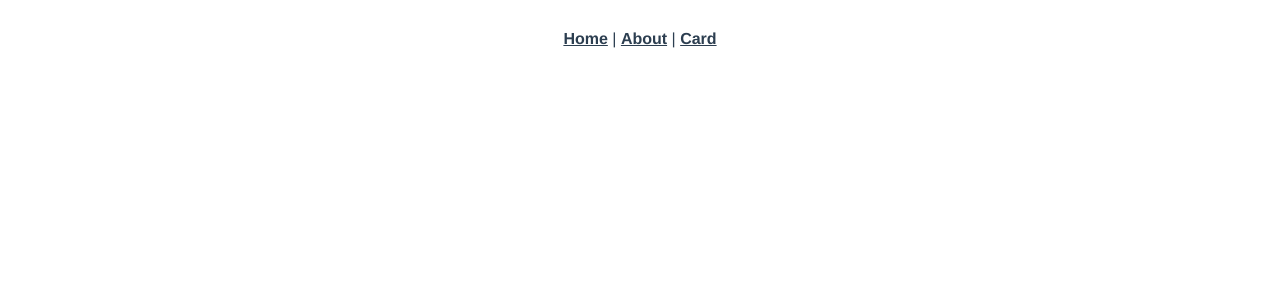
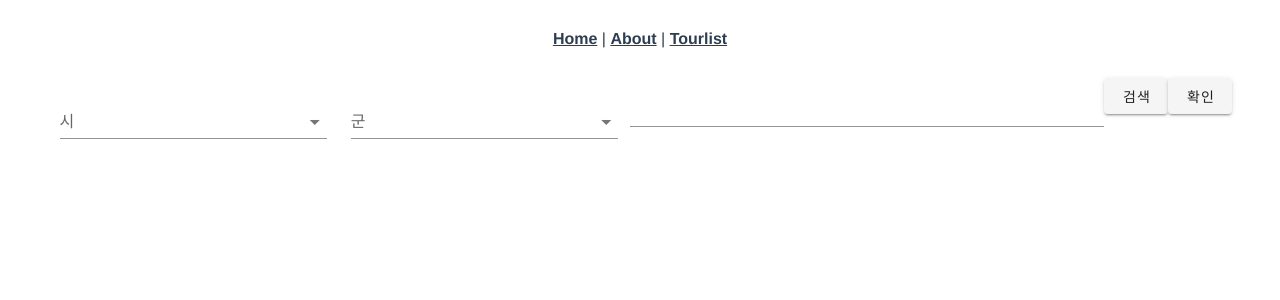
Before and after one commit to BaekSeungYeop1/TourAPI, a Vue app in the folder src/frontend/: page /searchbar in a window 1280 px wide. Shown: the top 300 px of the page. Built offline with nearby package versions, Linux system fonts and the light colour scheme; no server answers.

Commit message:
Searchbar.vue - 검색창 추가 Tourlist.vue - 관광지 리스트 수정

```diff
--- a/src/frontend/src/App.vue
+++ b/src/frontend/src/App.vue
@@ -3,7 +3,7 @@
     <div id="nav">
       <router-link to="/">Home</router-link> |
       <router-link to="/about">About</router-link> |
-      <router-link to="/card">Card</router-link>
+      <router-link to="/tourlist">Tourlist</router-link>
     </div>
     <router-view/>
   </div>
--- a/src/frontend/src/router/index.js
+++ b/src/frontend/src/router/index.js
@@ -3,6 +3,7 @@ import VueRouter from 'vue-router'
 import Home from '../views/Home.vue'
 
 Vue.use(VueRouter)
+
 
 const routes = [
   {
@@ -16,9 +17,19 @@ const routes = [
     component: () => import('../views/About.vue')
   },
   {
-    path: '/card',
-    name: 'Card',
-    component: () => import('../views/Card.vue')
+    path: '/tourlist',
+    name: 'Tourlist',
+    component: () => import('../views/Tourlist.vue')
+  },
+  {
+    path: '/searchbar',
+    name: 'Searchbar',
+    component: () => import('../views/Searchbar.vue')
+  },
+  {
+    path: '/cc',
+    name: 'CC',
+    component: () => import('../views/Aboutpaging.vue')
   }
 ]
 
--- /dev/null
+++ b/src/frontend/src/views/Searchbar.vue
@@ -0,0 +1,83 @@
+<template>
+<v-app>
+  <v-container grid-list-xl>
+      <v-row>
+          <v-col>
+        <v-select
+          v-model="areaCode"
+          :items="area"
+          label="시"
+          item-text="name"
+          item-value="code"
+          return-object
+          @change="getSubAreaCode()"
+        ></v-select>
+      </v-col>
+      <v-col>
+        <v-select
+          v-model="subAreaCode"
+          :items="subarea"
+          label="군"
+          item-text="name"
+          item-value="code"
+          return-object
+        ></v-select>
+      </v-col>
+      <v-text-field>{{Searchkeyword}}</v-text-field>
+      <v-btn @click="searchEvent(areaCode.code,subAreaCode.code)">검색</v-btn>
+      <v-btn @click="searchEvent2()">확인</v-btn>
+      </v-row>
+  </v-container>
+</v-app>
+</template>
+
+<script>
+export default {
+  data: () => ({
+     areaCode: {code: "0", name: "0", rnum:"0"},
+     area:[],
+     subarea:[],
+     subAreaCode: {code: "0", name: "0", rnum:"0"},
+     Searchkeyword: ""
+  }),
+  created(){
+
+  },
+  mounted(){
+    this.getAreaCode();
+  },
+  computed: {
+  },
+
+  methods: {
+    getAreaCode(){
+      this.$axios.get("/apitest/areacode")
+          .then(response=>{
+            this.area = response.data.response.body.items.item;
+            console.log(response.data);
+          })
+          .catch(e=>{
+            console.log(e);
+          })
+    },
+    getSubAreaCode(){
+      this.$axios.get("/apitest/subareacode?areaCode=" + this.areaCode.code)
+          .then(response=>{
+            this.subarea = response.data.response.body.items.item;
+            console.log(response.data);
+          })
+          .catch(e=>{
+            console.log(e);
+          })
+    },
+    searchEvent(areaCode,subAreaCode){
+      this.$router.push({path:"./tourlist", query:{areaCode,subAreaCode}});
+    },
+    searchEvent2(){
+      console.log(this.areaCode)
+    }
+
+    }
+  }
+
+</script>
--- a/src/frontend/src/views/Card.vue
+++ b/src/frontend/src/views/Tourlist.vue
@@ -1,4 +1,5 @@
 <template>
+<v-app>
   <v-container grid-list-xl>
     <v-layout row wrap>
       <v-flex
@@ -17,7 +18,7 @@
             <div>{{ tour.title }}</div>
             <div>{{ tour.readcount }}</div>
             <div>주소: {{ tour.addr1 }}</div>
-            <div>토탈: {{ paging.totalCount }}</div>
+            <div>전화번호: {{ tour.tel }}</div>
           </v-card-text>
           <v-divider/>
           <v-card-actions>
@@ -36,26 +37,54 @@
       @input="updatePage">
       </v-pagination>
   </v-container>
+</v-app>
 </template>
 
 <script>
 export default {
   data: () => ({
     tours:[],
-    paging:[],
     pageNo: 1,
     numOfRows: 10,
-    historyList: []
+    historyList: [],
+    area:[],
+    paging:[],
+    selectedArea: undefined
   }),
   created(){
-    this.updatePage(this.pageNo)
+    this.updatePage(this.pageNo);
   },
   mounted(){
-    this.retrieveUsers(this.pageNo);
+    this.getTourList(this.pageNo);
   },
+  computed: {
+    numOfPages () {
+      return Math.ceil(this.paging.totalCount / this.numOfRows);
+    }
+  },
+
   methods: {
-    retrieveUsers(pageNo){
-      this.$axios.get("/apitest/?pageNo=" + pageNo)
+    getTourList(pageNo){
+      let areaCode = this.$route.query.areaCode
+      let subAreaCode = this.$route.query.subAreaCode
+      this.$axios.get("/apitest/?pageNo=" + pageNo + "&areaCode=" + areaCode + "&subAreaCode=" + subAreaCode)
+          .then(response=>{
+            this.tours = response.data.response.body.items.item;
+            console.log(response.data);
+          })
+          .catch(e=>{
+            console.log(e);
+          })
+    },
+    updatePage(pageIndex){
+      let areaCode = this.$route.query.areaCode
+      let subAreaCode = this.$route.query.subAreaCode
+      let start = (pageIndex - 1) * this.numOfRows;
+      let end = pageIndex * this.numOfRows;
+      this.historyList = this.tours.slice(start,end);
+      this.pageNo = pageIndex;
+
+      this.$axios.get("/apitest/?pageNo=" + pageIndex + "&areaCode=" + areaCode + "&subAreaCode=" + subAreaCode)
           .then(response=>{
             this.tours = response.data.response.body.items.item;
             this.paging = response.data.response.body;
@@ -63,32 +92,12 @@ export default {
           })
           .catch(e=>{
             console.log(e);
-          })
-    },
-    updatePage(pageIndex){
-      let start = (pageIndex - 1) * this.numOfRows;
-      let end = pageIndex * this.numOfRows;
-      this.historyList = this.tours.slice(start,end);
-      this.pageNo = pageIndex;
+          }),
 
-      this.$axios.get("/apitest/?pageNo=" + pageIndex)
-          .then(response=>{
-            this.tours = response.data.response.body.items.item;
-            this.paging = response.data.response.body;
-            console.log(response.data);
-          })
-          .catch(e=>{
-            console.log(e);
-          })
 
       console.log(this.pageNo)
-    }
-  },
-  computed: {
-    numOfPages () {
-      return Math.ceil(this.paging.totalCount / this.numOfRows);
-    }
+    },
+  }
 
-  }
 }
 </script>
```
